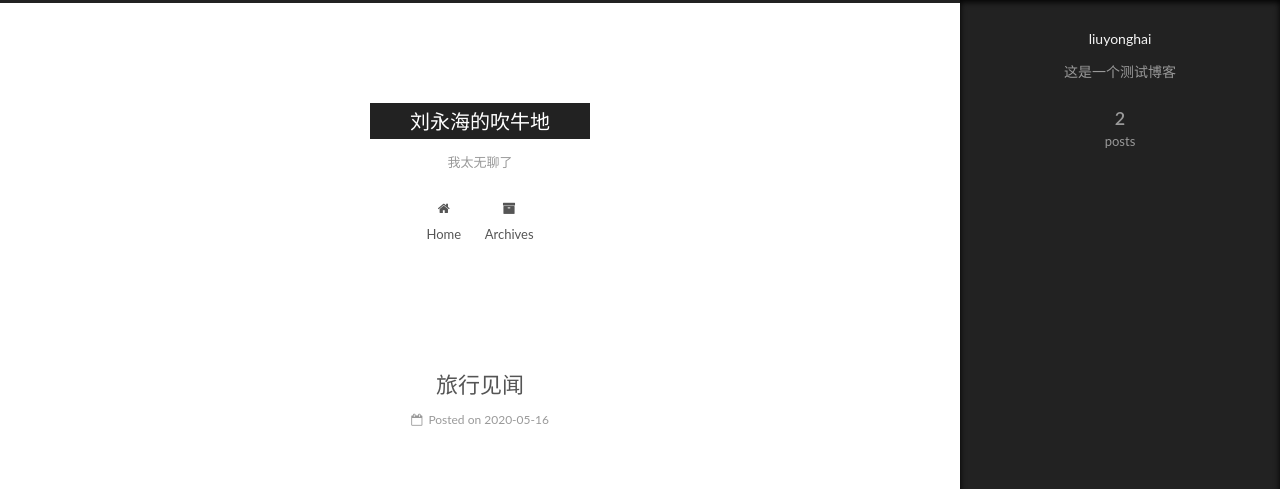
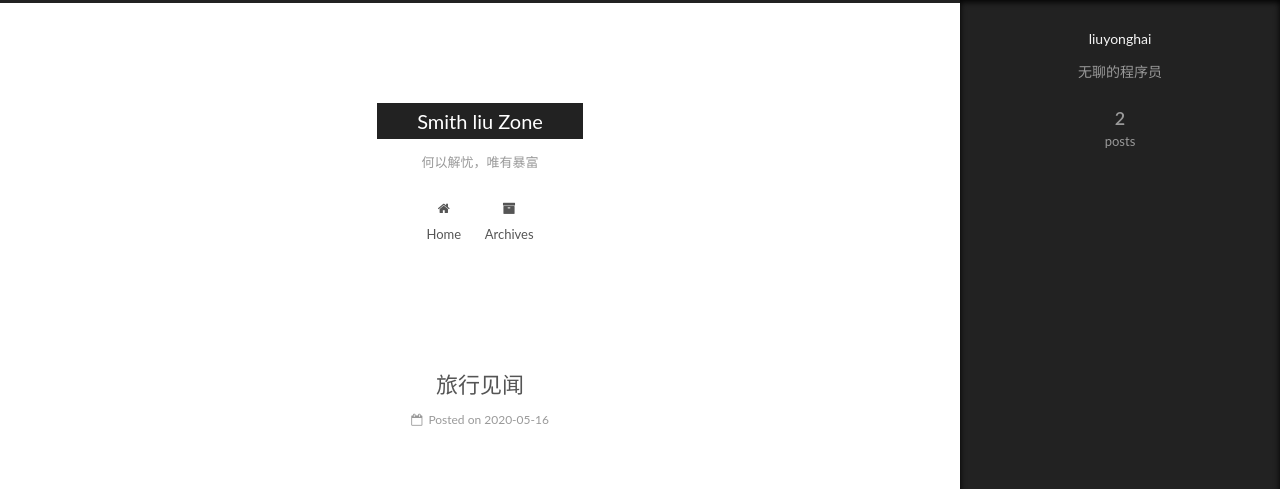
Before and after one commit to liuyonghai/liuyonghai.github.io, a plain HTML site: page index.html in a window 1280 px wide. Both pictures are taken after a click on the element 1238 px from the left and 743 px from the top of the page. Shown: the top 489 px of the page. Drawn offline with Linux system fonts and the light colour scheme.

Commit message:
Site updated: 2020-05-16 20:27:24

```diff
--- a/index.html
+++ b/index.html
@@ -79,12 +79,12 @@
 
 
 
-<meta name="description" content="这是一个测试博客">
+<meta name="description" content="无聊的程序员">
 <meta property="og:type" content="website">
-<meta property="og:title" content="刘永海的吹牛地">
+<meta property="og:title" content="Smith liu Zone">
 <meta property="og:url" content="http://yoursite.com/index.html">
-<meta property="og:site_name" content="刘永海的吹牛地">
-<meta property="og:description" content="这是一个测试博客">
+<meta property="og:site_name" content="Smith liu Zone">
+<meta property="og:description" content="无聊的程序员">
 <meta property="og:locale" content="zh_CN">
 <meta property="article:author" content="liuyonghai">
 <meta property="article:tag" content="Linux">
@@ -126,7 +126,7 @@
 
 
 
-  <title>刘永海的吹牛地</title>
+  <title>Smith liu Zone</title>
 
 
 
@@ -157,12 +157,12 @@
     <div class="custom-logo-site-title">
       <a href="/"  class="brand" rel="start">
         <span class="logo-line-before"><i></i></span>
-        <span class="site-title">刘永海的吹牛地</span>
+        <span class="site-title">Smith liu Zone</span>
         <span class="logo-line-after"><i></i></span>
       </a>
     </div>
 
-        <p class="site-subtitle">我太无聊了</p>
+        <p class="site-subtitle">何以解忧，唯有暴富</p>
 
   </div>
 
@@ -243,7 +243,7 @@
     </span>
 
     <span hidden itemprop="publisher" itemscope itemtype="http://schema.org/Organization">
-      <meta itemprop="name" content="刘永海的吹牛地">
+      <meta itemprop="name" content="Smith liu Zone">
     </span>
 
 
@@ -367,7 +367,7 @@
     </span>
 
     <span hidden itemprop="publisher" itemscope itemtype="http://schema.org/Organization">
-      <meta itemprop="name" content="刘永海的吹牛地">
+      <meta itemprop="name" content="Smith liu Zone">
     </span>
 
 
@@ -513,7 +513,7 @@
           <div class="site-author motion-element" itemprop="author" itemscope itemtype="http://schema.org/Person">
 
               <p class="site-author-name" itemprop="name">liuyonghai</p>
-              <p class="site-description motion-element" itemprop="description">这是一个测试博客</p>
+              <p class="site-description motion-element" itemprop="description">无聊的程序员</p>
           </div>
 
           <nav class="site-state motion-element">
```
Also changed, not shown: 2020/05/16/hello-world/index.html (+6 -6 lines), 2020/05/16/第一篇水文/index.html (+6 -6 lines), archives/2020/05/index.html (+8 -8 lines), archives/2020/index.html (+8 -8 lines), archives/index.html (+8 -8 lines).
